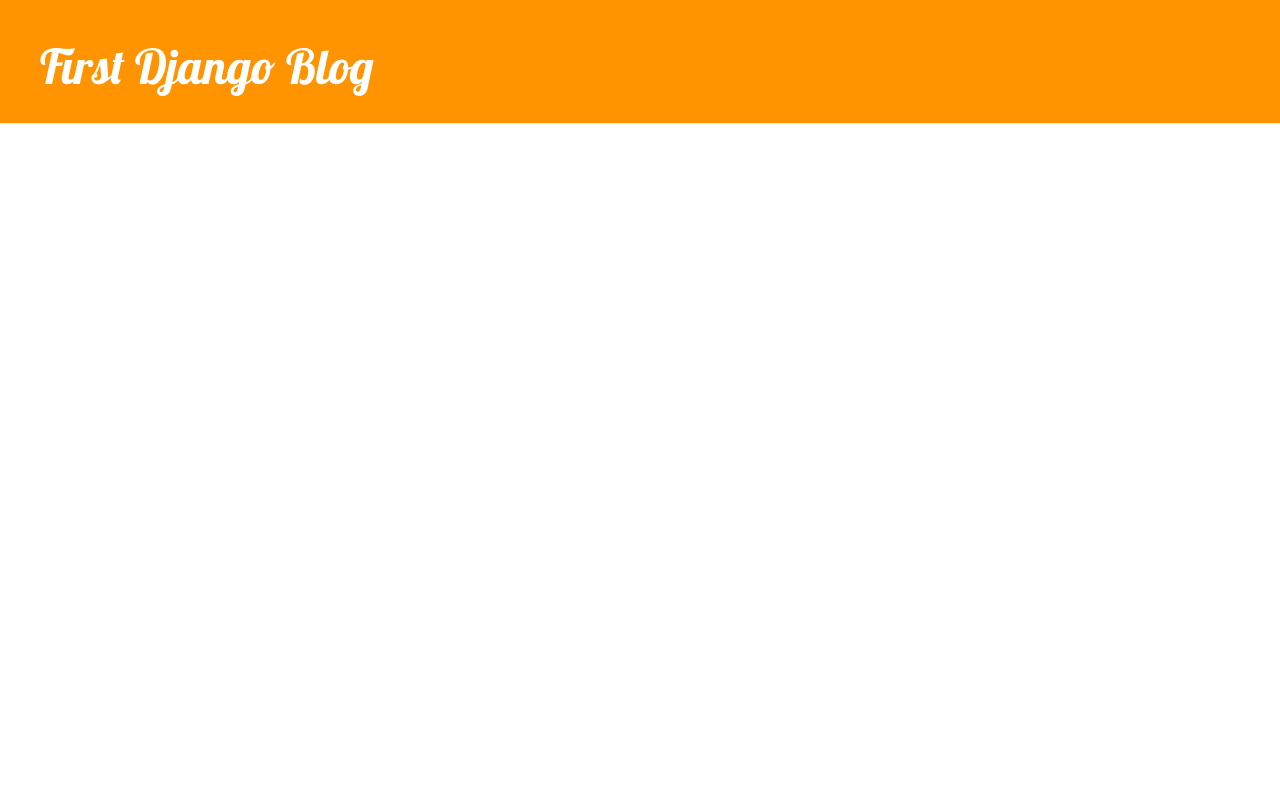
After one commit to Albatrous/first-django-blog, a Django app: template howdy/templates/howdy/base.html in a window 1280 px wide. The commit adds this page. Run offline with Django 3.2, Linux system fonts and the light colour scheme; the template is opened without the code that fills it, so the values that code supplies are empty; some libraries are stand-ins or nearby versions.

Commit message:
Added view and template for detailed blog post as well as CSS for the site.

```diff
--- /dev/null
+++ b/howdy/static/css/howdy.css
@@ -0,0 +1,47 @@
+.page-header {
+	background-color: #ff9400;
+	margin-top: 0;
+	padding: 20px 20px 20px 40px;
+}
+
+.page-header h1, .page-header h1 a, .page-header h1 a:visited, .page-header h1 a:active {
+	color: #ffffff;
+	font-size: 36pt;
+	text-decoration: none;
+}
+
+.content {
+	margin-left: 40px;
+}
+
+h1, h2, h3, h4 {
+	font-family: 'Lobster', cursive;
+}
+
+.date {
+	color: #828282;
+}
+
+.save {
+	float: right;
+}
+
+.post-form textarea, .post-form input {
+	width: 100%;
+}
+
+.top-menu, .top-menu:hover, .top-menu:visited {
+	color: #ffffff;
+	float: right;
+	font-size: 26pt;
+	margin-right: 20px;
+}
+
+.post {
+	margin-bottom: 70px;
+	margin-left: 40px;
+}
+
+.post h1 a, .post h1 a:visited {
+	color: #000000;
+}
--- /dev/null
+++ b/howdy/templates/howdy/base.html
@@ -0,0 +1,24 @@
+{% load static %}
+<html>
+    <head>
+		<link rel="stylesheet" href="//maxcdn.bootstrapcdn.com/bootstrap/3.2.0/css/bootstrap.min.css">
+		<link rel="stylesheet" href="//maxcdn.bootstrapcdn.com/bootstrap/3.2.0/css/bootstrap-theme.min.css">
+		<link href="//fonts.googleapis.com/css?family=Lobster&subset=latin,latin-ext" rel="stylesheet" type="text/css">
+		<link rel="stylesheet" href="{% static 'css/howdy.css' %}">
+        <title>First Django Blog</title>
+    </head>
+    <body>
+        <div class="page-header">
+            <h1><a href="/">First Django Blog</a></h1>
+        </div>
+
+		<div class="content container">
+			<div class="row">
+				<div class="col-md-8">
+				{% block content %}
+				{% endblock %}
+				</div>
+			</div>
+		</div>
+    </body>
+</html>
--- a/howdy/urls.py
+++ b/howdy/urls.py
@@ -8,4 +8,5 @@
     #url(r'^$', views.HomePageView.as_view()),
 	#url(r'^about/$', views.AboutPageView.as_view())
 	path('',views.post_list, name='post_list'),
+	path('post/<int:pk>/', views.post_detail, name='post_detail'),
 ]
--- a/howdy/views.py
+++ b/howdy/views.py
@@ -1,4 +1,4 @@
-from django.shortcuts import render
+from django.shortcuts import render, get_object_or_404
 from django.views.generic import TemplateView
 from .models import Post
 from django.utils import timezone
@@ -14,3 +14,7 @@
 def post_list(request):
 	posts = Post.objects.filter(published_date__lte=timezone.now()).order_by('published_date')
 	return render(request, 'howdy/post_list.html',{'posts': posts})
+
+def post_detail(request, pk):
+	post = get_object_or_404(Post, pk=pk)
+	return render(request, 'howdy/post_detail.html', {'post':post})
```
Also changed, not shown: howdy/templates/howdy/post_detail.html (added, +13 -0 lines), howdy/templates/howdy/post_list.html (+12 -16 lines).
